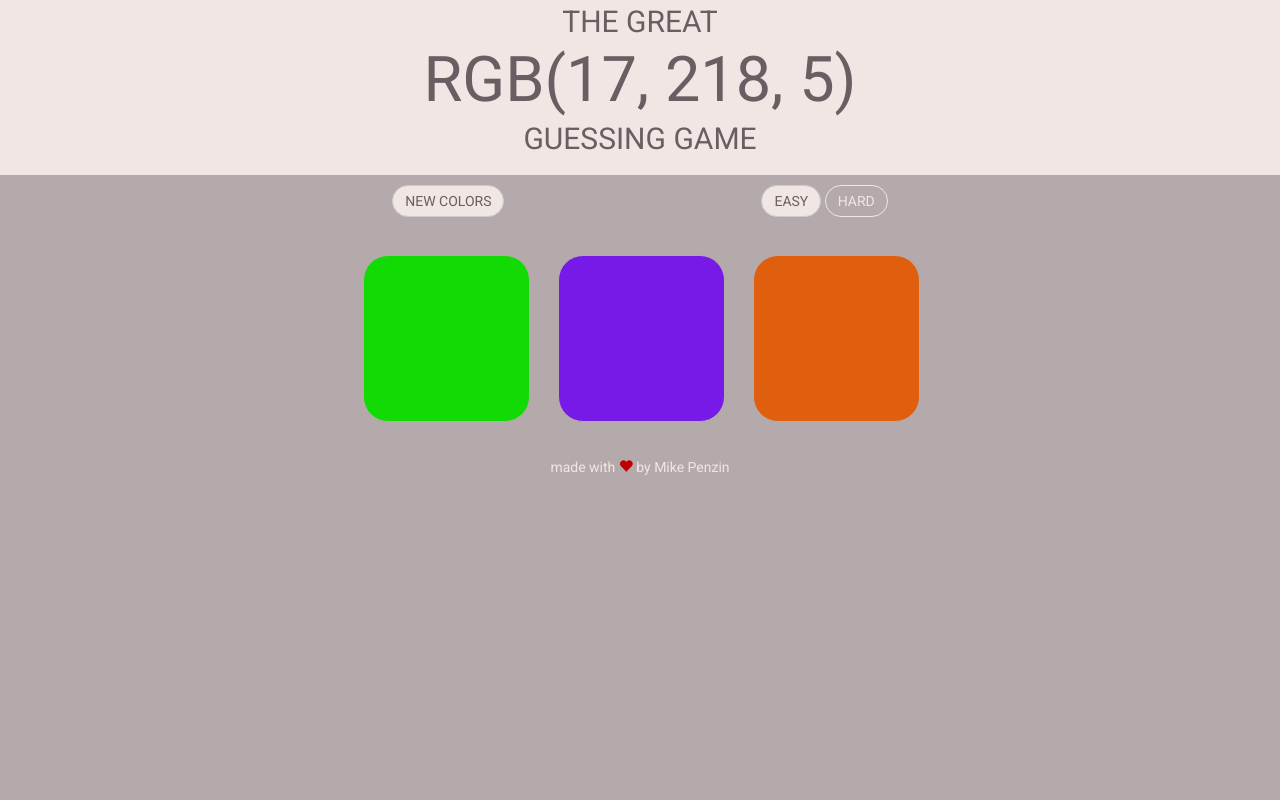
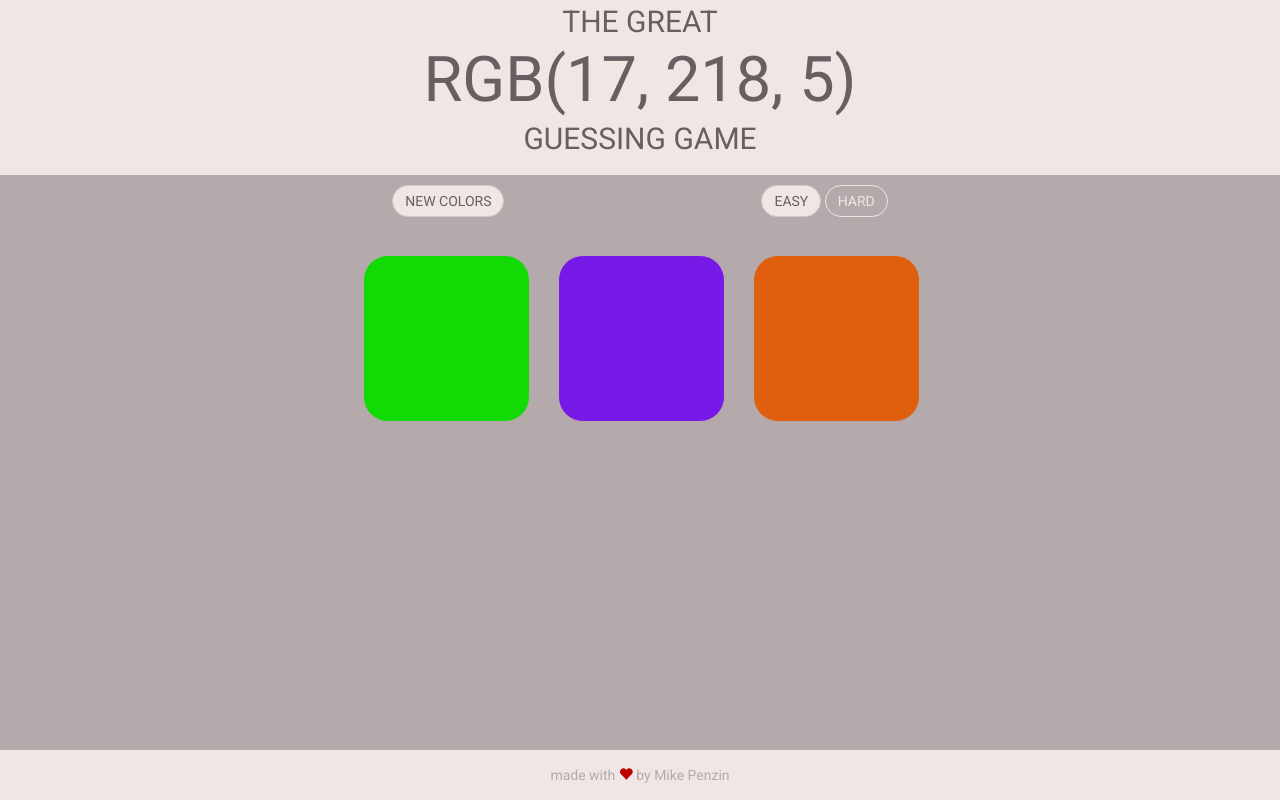
Before and after one commit to mikepenzin/Color-Guessing-Game, a PHP site: page / in a window 1280 px wide. Run offline with PHP 8.4, Linux system fonts and the light colour scheme.

Commit message:
Add files via upload

```diff
--- a/css/style.css
+++ b/css/style.css
@@ -5,6 +5,7 @@ body {
 	color: #6a5e62;
 	font-family: 'Roboto', sans-serif;
 	outline: none;
+	padding-bottom: 50px;
 }
 
 .jumbotron {
@@ -112,14 +113,17 @@ body {
 
 .min-footer {
 	text-align: center;
-	color: #f0e6e4;
+	color: #6a5e62;
 	padding: 15px;
+	font-family: 'Roboto', sans-serif;
+	background-color: #f0e6e4;
 }
 
 .min-footer-inverse {
 	text-align: center;
-	color: #b5aaab;
+	color: #6a5e62;
 	padding-top: 15px;
+
 }
 
 .love {
--- a/home.html
+++ b/home.html
@@ -57,8 +57,10 @@
 	</div>
 </div>
 
-<div class="min-footer" id="footer">
-  made with <span class="love"><i class="glyphicon glyphicon-heart"></i></span> by Mike Penzin
+<div class="nav navbar-fixed-bottom">
+	<div class="min-footer" id="footer">
+		made with <span class="love"><i class="glyphicon glyphicon-heart"></i></span> by Mike Penzin
+	</div>
 </div>
 
 <script type="text/javascript" src="js/app.js"></script>
--- a/js/app.js
+++ b/js/app.js
@@ -88,7 +88,7 @@ function reset(num) {
 	tryAgain.textContent = " ";
 	newGame.textContent = "New Colors";
 	jumbotronBG.style.background = "#f0e6e4";
-	footer.style.color = "#f0e6e4";
+	footer.style.color = "#b5aaab";
 	document.body.style.background = "#b5aaab";
 	pickedColor = pickColor();
 	colorName.textContent = pickedColor;
```
